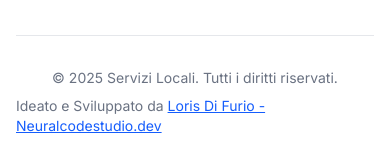
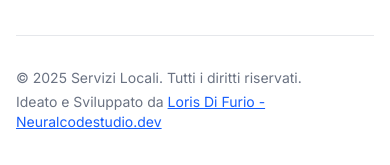
Before and after one commit to LRX-alt/servizi-locali, a Next.js app: page / in a window 390 px wide. Shown: the part 2352-2517 px from the top of the page. Built offline with nearby package versions, Linux system fonts and the light colour scheme; no server answers; the database is empty.

Commit message:
chore(ui): migliora allineamento mobile del footer (crediti sotto al copyright)

```diff
--- a/src/app/layout.tsx
+++ b/src/app/layout.tsx
@@ -97,11 +97,11 @@
 
               {/* Copyright */}
               <div className="border-t border-gray-200 mt-8 pt-8">
-                <div className="flex flex-col md:flex-row justify-between items-center">
+                <div className="flex flex-col md:flex-row justify-between items-start md:items-center gap-1">
                   <p className="text-sm text-gray-500">
                     © {new Date().getFullYear()} Servizi Locali. Tutti i diritti riservati.
                   </p>
-                  <p className="text-sm text-gray-500 mt-2 md:mt-0">
+                  <p className="text-sm text-gray-500">
                     Ideato e Sviluppato da{' '}
                     <Link href="https://neuralcodestudio.dev" target="_blank" rel="noopener noreferrer" className="text-blue-600 hover:text-blue-700 underline">
                       Loris Di Furio - Neuralcodestudio.dev
```
